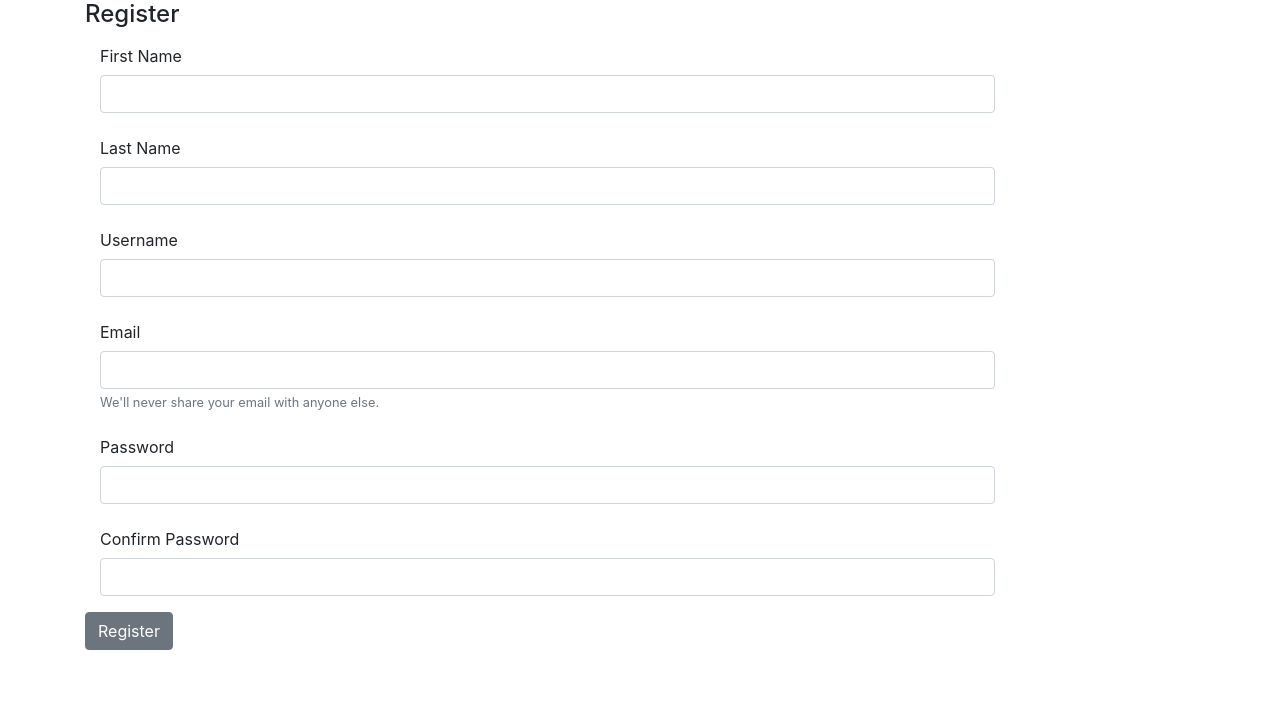
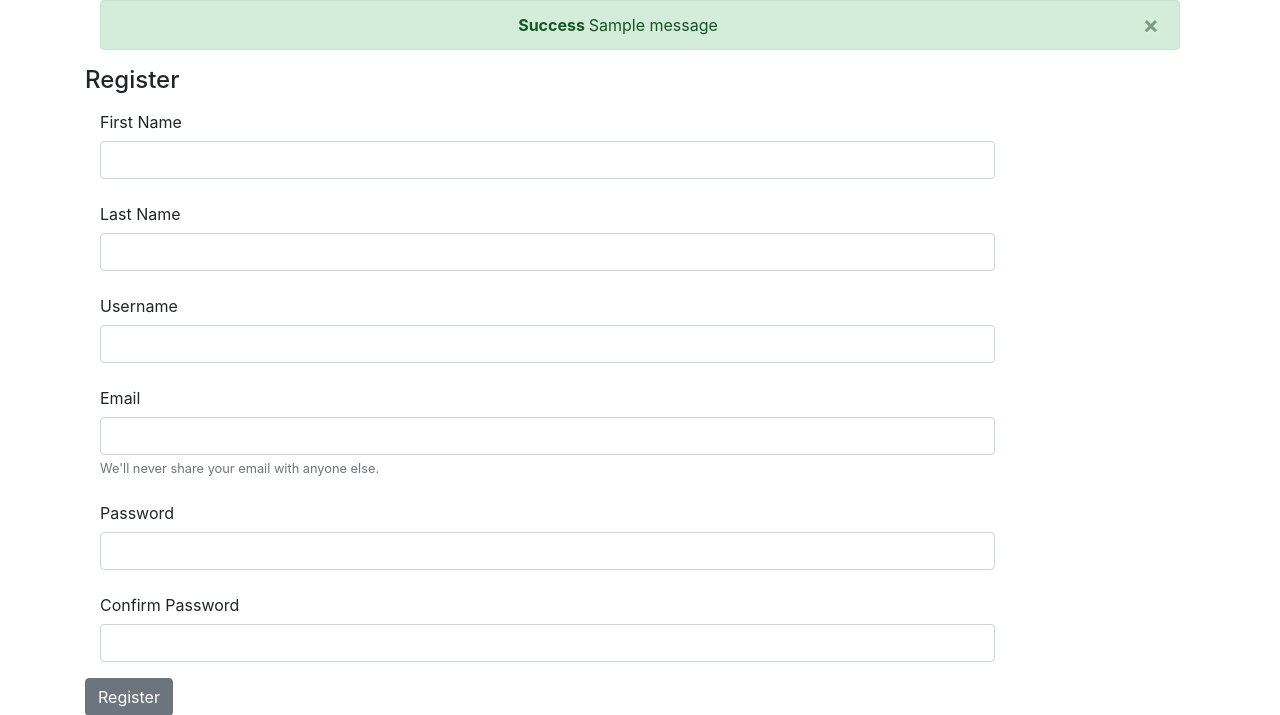
Before and after one commit to taikatta/Mileston4-EggSellNT, a Django app: page /accounts/register in a window 1280 px wide. Shown: the part 56-771 px from the top of the page. Run offline with Django 3.2, Linux system fonts and the light colour scheme; tables that the repository leaves empty hold one stand-in row (values such as "Sample post"); one stand-in notice (Sample message) is shown; some libraries are stand-ins or nearby versions.

Commit message:
message alert added to index.html, login.html, register.html

```diff
--- a/ms4/templates/accounts/register.html
+++ b/ms4/templates/accounts/register.html
@@ -4,6 +4,26 @@
 
 <section id="register">
     <div class="container">
+
+        {% if messages %}
+        {% for message in messages %}
+        <div id="message" class="container">
+            <div class="alert alert-{{ message.tags }} alert-dismissible text-center" role="alert">
+                <button type="button" class="close" data-dismiss="alert"><span
+                        aria-hidden="true">&times;</span></button>
+                <strong>
+                    {% if message.level == DEFAULT_MESSAGE_LEVELS.ERROR %}
+                    Error:
+                    {% else %}
+                    {{ message.tags | title}}
+                    {% endif %}
+                </strong>
+                {{ message }}
+            </div>
+        </div>
+        {% endfor %}
+        {% endif %}
+
         <h4> Register</h4>
         <form action="{% url 'register' %}" method="POST">
             {% csrf_token %}
@@ -45,7 +65,7 @@
                     <input type="password" name="password2" class="form-control" required>
                 </div>
             </div>
-                <input type="submit" value="Register" class="btn btn-secondary">
+            <input type="submit" value="Register" class="btn btn-secondary">
         </form>
     </div>
 </section>
```
Also changed, not shown: ms4/templates/accounts/login.html (+21 -0 lines).
